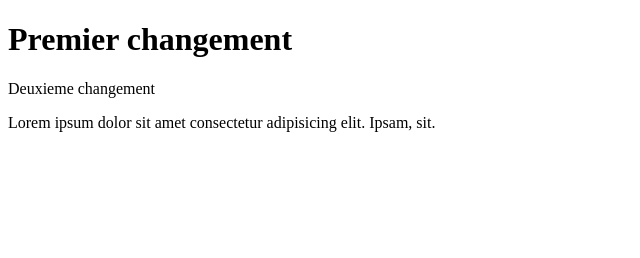
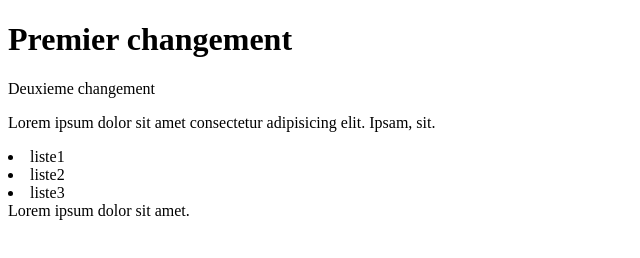
Before and after one commit to LauraJeanneFL/Projet1_EDW2, a plain HTML site: page Index.html in a window 1280 px wide. Shown: the whole page, without its empty margins (0-640 px from the left). Drawn offline with Linux system fonts and the light colour scheme.

Commit message:
quatrieme commit

```diff
--- a/Index.html
+++ b/Index.html
@@ -9,5 +9,9 @@
     <h1>Premier changement</h1>
     <p>Deuxieme changement</p>
     <p>Lorem ipsum dolor sit amet consectetur adipisicing elit. Ipsam, sit.</p>
+    <li>liste1</li>
+    <li>liste2</li>
+    <li>liste3</li>
+    <footer>Lorem ipsum dolor sit amet.</footer>
 </body>
 </html>
```
